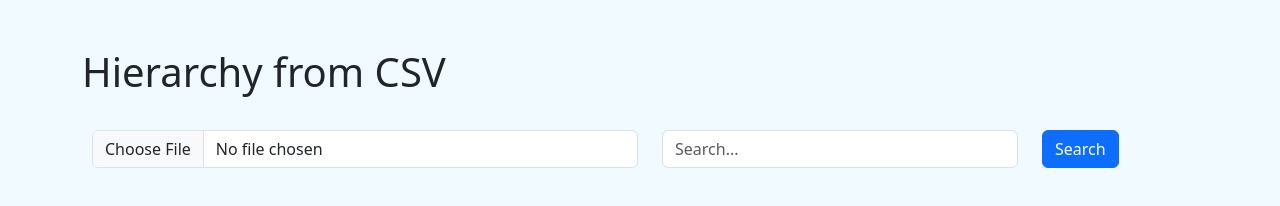
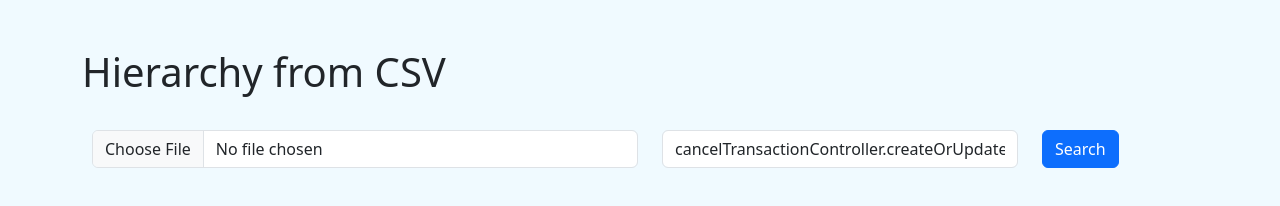
Before and after one commit to karthickeyanHub/ccsfstacktrace.github.io, a plain HTML site: page index.html in a window 1280 px wide. Drawn offline with nearby package versions, Linux system fonts and the light colour scheme.

Commit message:
Update index.html

```diff
--- a/index.html
+++ b/index.html
@@ -34,7 +34,7 @@
                 <input type="file" id="csvFile" class="form-control" accept=".csv" />
             </div>
             <div class="col-md-4">
-                <input type="text" id="seachParams" class="form-control" placeholder="Search...">
+                <input type="text" id="seachParams" value="cancelTransactionController.createOrUpdateAssessmentsForProp8" class="form-control" placeholder="Search...">
             </div>
             <div class="col-md-2">
                 <button onclick="handleFileSelect" class="btn btn-primary">Search</button>
```
